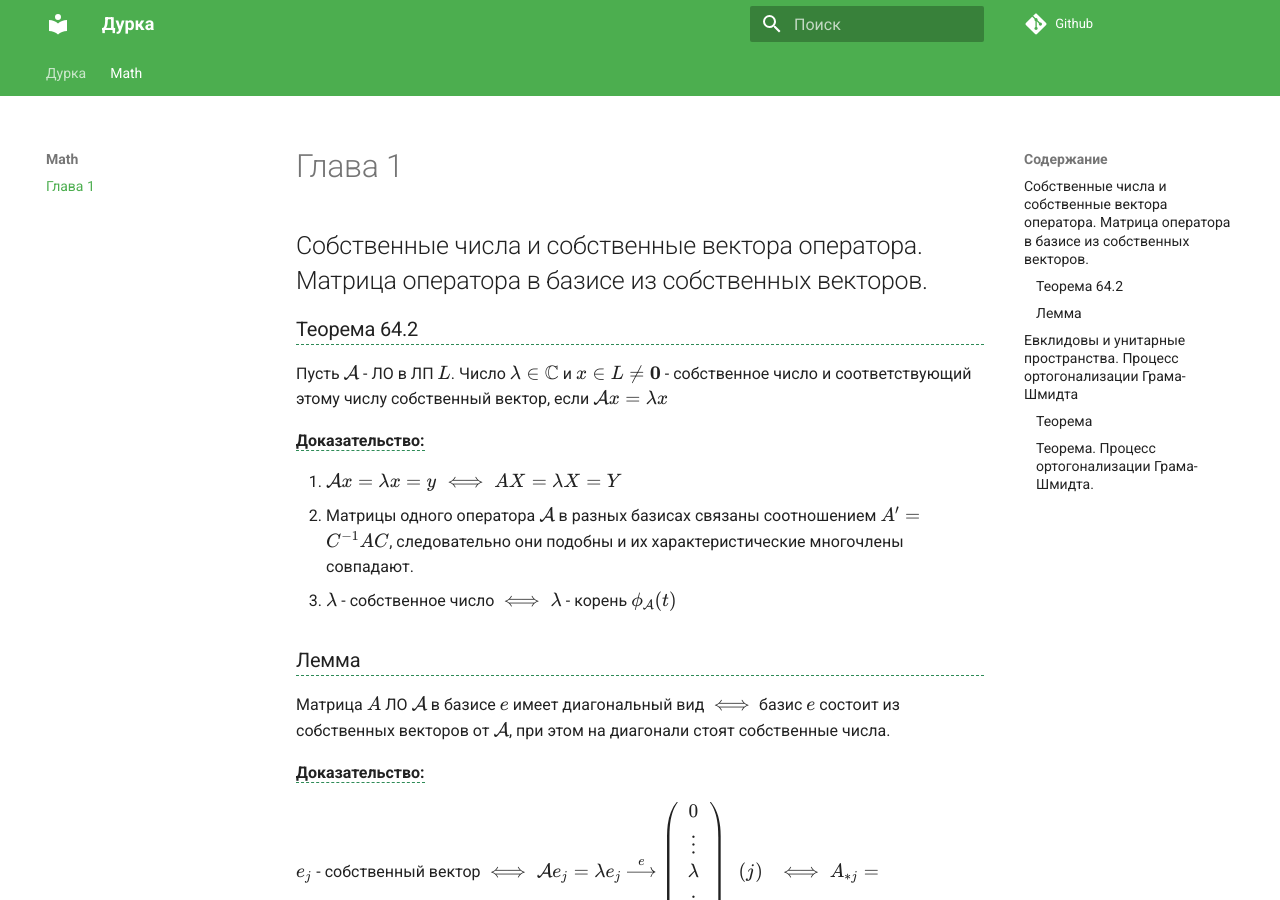
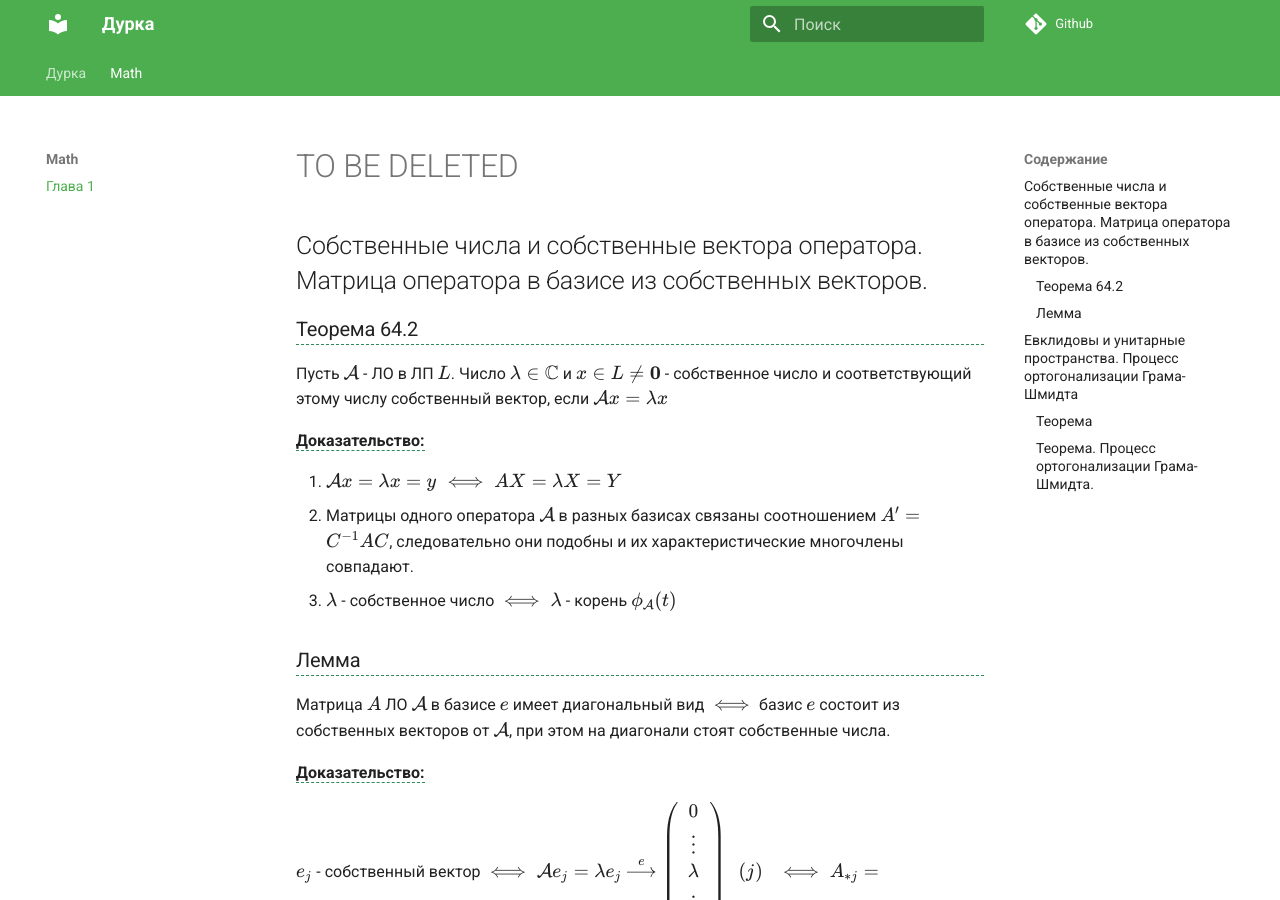
Before and after one commit to dotCirill/Durka, an MkDocs documentation site: the page built from docs/math/a.md, in a window 1280 px wide and 900 px high. Built offline with MkDocs 1.6.1 and Material for MkDocs 9.7.7, drawn with Linux system fonts in a browser that asks for light colours; nearby versions of some CDN libraries; comment, search, counter and statistics services are not loaded.

Commit message:
Update a.md

```diff
--- a/docs/math/a.md
+++ b/docs/math/a.md
@@ -1,6 +1,8 @@
 ---
 title: Глава 1
 ---
+
+#TO BE DELETED
 
 ## Собственные числа и собственные вектора оператора. Матрица оператора в базисе из собственных векторов.
 
```
